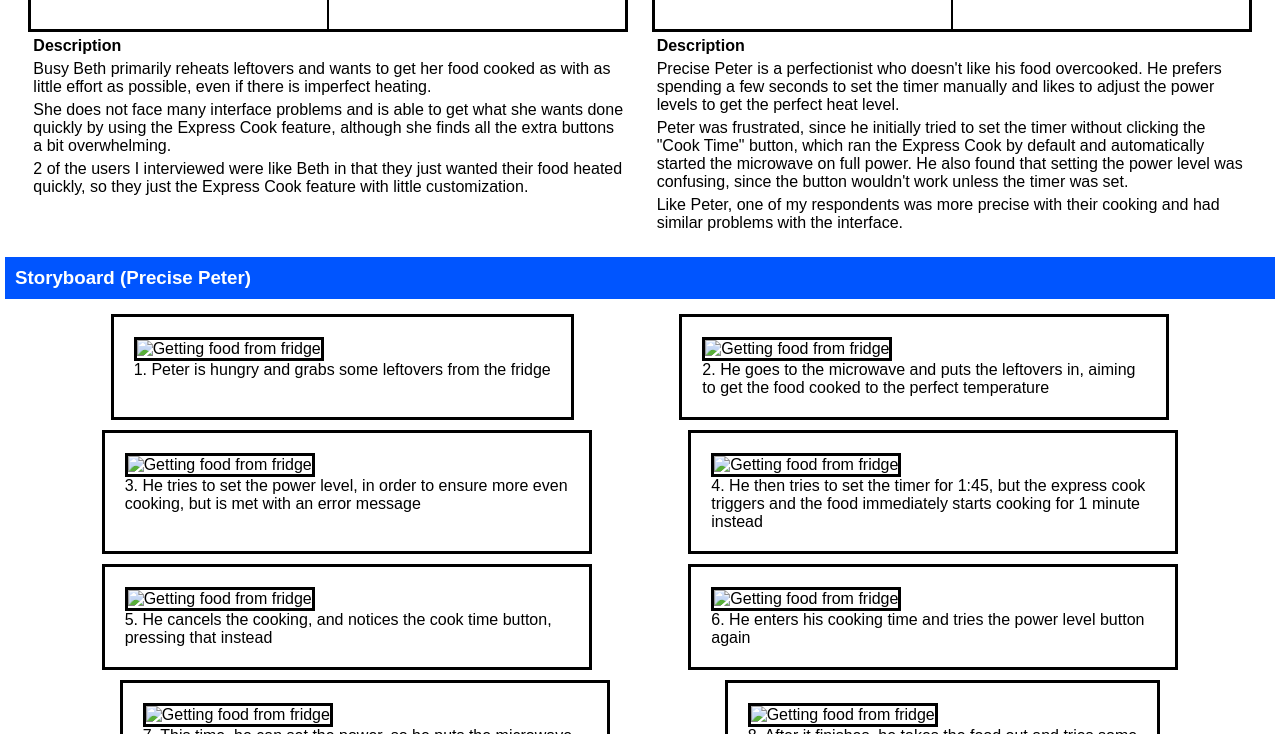
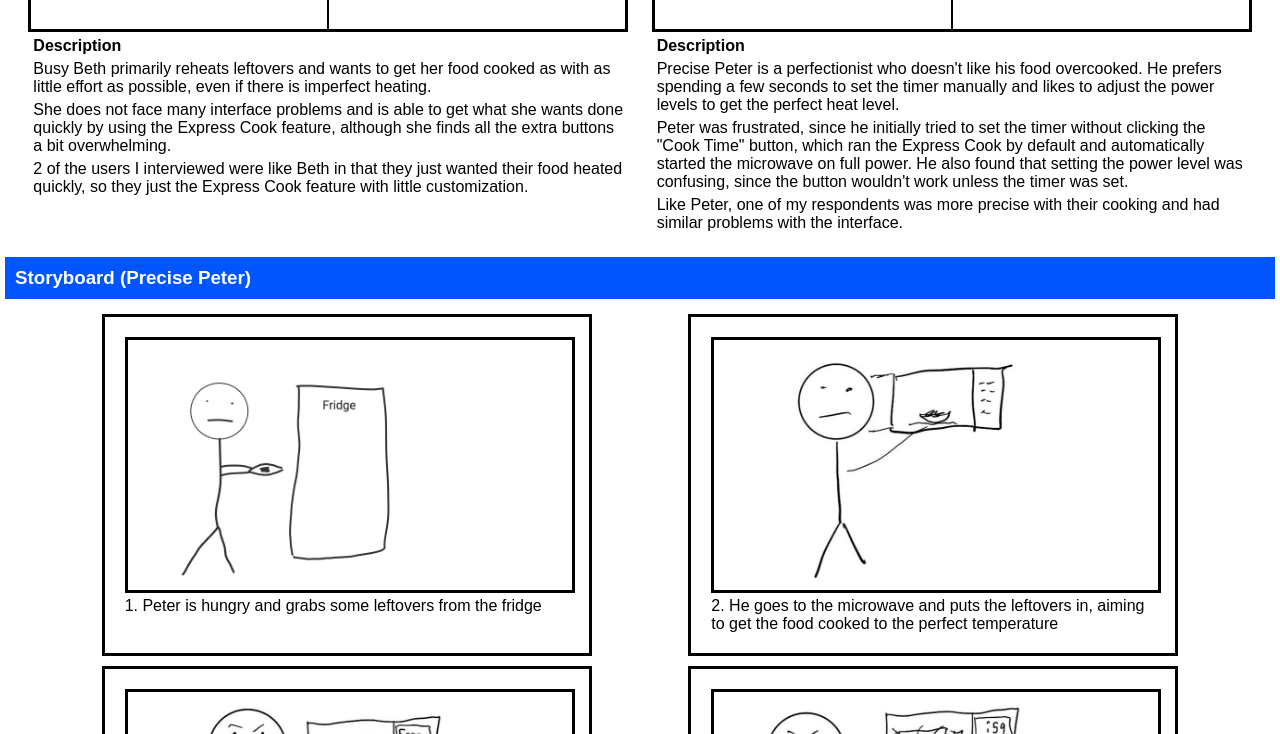
Before and after one commit to AngryPanda160/Personas, a plain HTML site: page index.html in a window 1280 px wide. Shown: the part 2066-2800 px from the top of the page. Drawn offline with Linux system fonts and the light colour scheme.

Commit message:
Updated image paths

```diff
--- a/index.html
+++ b/index.html
@@ -75,12 +75,12 @@
       <div id="images">
         <img
           id="microwave"
-          src="./assets/microwave.jpeg"
+          src="microwave.jpeg"
           alt="Picture of microwave"
         />
         <img
           id="panel"
-          src="./assets/panel.jpg"
+          src="panel.jpg"
           alt="Detail on microwave control panel"
         />
       </div>
@@ -311,7 +311,7 @@
         <div class="frame">
           <img
             class="frame-img"
-            src="./assets/frame-1.jpg"
+            src="frame-1.jpg"
             alt="Getting food from fridge"
           />
           <div class="frame-label">
@@ -321,7 +321,7 @@
         <div class="frame">
           <img
             class="frame-img"
-            src="./assets/frame-2.jpg"
+            src="frame-2.jpg"
             alt="Getting food from fridge"
           />
           <div class="frame-label">
@@ -334,7 +334,7 @@
         <div class="frame">
           <img
             class="frame-img"
-            src="./assets/frame-3.jpg"
+            src="frame-3.jpg"
             alt="Getting food from fridge"
           />
           <div class="frame-label">
@@ -347,7 +347,7 @@
         <div class="frame">
           <img
             class="frame-img"
-            src="./assets/frame-4.jpg"
+            src="frame-4.jpg"
             alt="Getting food from fridge"
           />
           <div class="frame-label">
@@ -361,7 +361,7 @@
         <div class="frame">
           <img
             class="frame-img"
-            src="./assets/frame-5.jpg"
+            src="frame-5.jpg"
             alt="Getting food from fridge"
           />
           <div class="frame-label">
@@ -374,7 +374,7 @@
         <div class="frame">
           <img
             class="frame-img"
-            src="./assets/frame-6.jpg"
+            src="frame-6.jpg"
             alt="Getting food from fridge"
           />
           <div class="frame-label">
@@ -387,7 +387,7 @@
         <div class="frame">
           <img
             class="frame-img"
-            src="./assets/frame-7.jpg"
+            src="frame-7.jpg"
             alt="Getting food from fridge"
           />
           <div class="frame-label">
@@ -400,7 +400,7 @@
         <div class="frame">
           <img
             class="frame-img"
-            src="./assets/frame-8.jpg"
+            src="frame-8.jpg"
             alt="Getting food from fridge"
           />
           <div class="frame-label">
@@ -410,7 +410,7 @@
         <div class="frame">
           <img
             class="frame-img"
-            src="./assets/frame-9.jpg"
+            src="frame-9.jpg"
             alt="Getting food from fridge"
           />
           <div class="frame-label">
@@ -423,7 +423,7 @@
         <div class="frame">
           <img
             class="frame-img"
-            src="./assets/frame-10.jpg"
+            src="frame-10.jpg"
             alt="Getting food from fridge"
           />
           <div class="frame-label">
```
